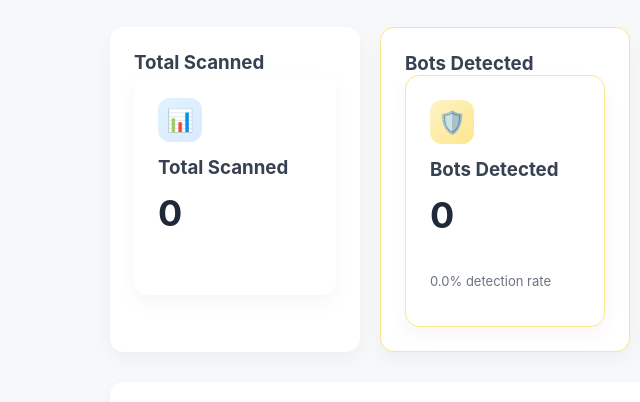
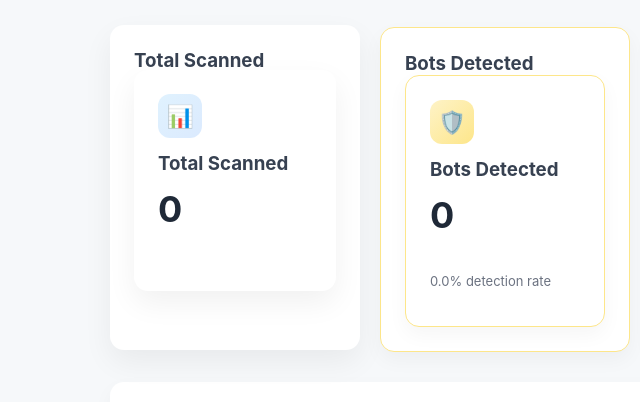
Before and after one commit to ogunwande/bot-checkout-cleaner, a website: page public/index.html in a window 1280 px wide. In both pictures the pointer is over the element 235 px from the left and 381 px from the top of the page. Shown: the part 192-594 px from the top of the page, 0-640 px from the left. Drawn offline with Linux system fonts and the light colour scheme; no server answers.

Commit message:
Update styles.css

```diff
--- a/public/styles.css
+++ b/public/styles.css
@@ -57,6 +57,12 @@ body {
   border-radius: 14px;
   padding: 24px;
   box-shadow: 0 8px 20px rgba(0,0,0,0.04);
+  transition: transform 0.2s ease, box-shadow 0.2s ease;
+}
+
+.card:hover {
+  transform: translateY(-2px);
+  box-shadow: 0 12px 30px rgba(0,0,0,0.06);
 }
 
 .card h3 {
```
